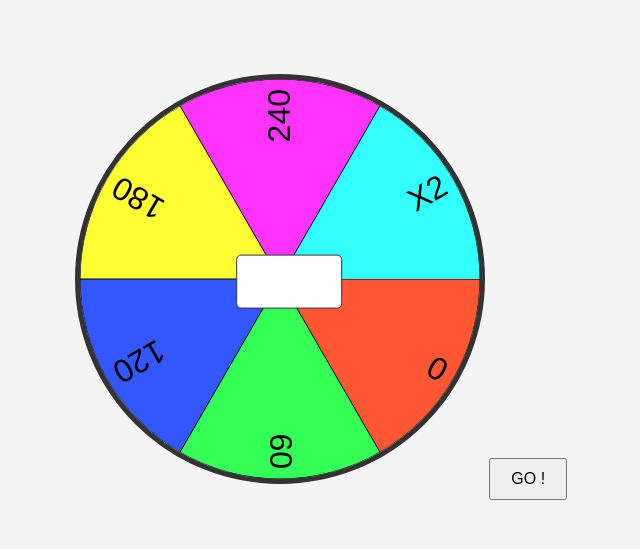
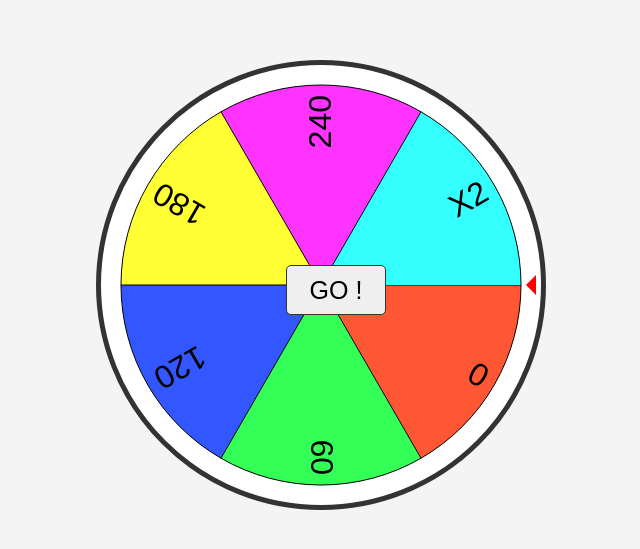
Before and after one commit to lsc72/SIO, a plain HTML site: page RF/index.html in a window 1280 px wide. Shown: the part 113-662 px from the top of the page, without its empty margins (319-959 px from the left). Drawn offline with Linux system fonts and the light colour scheme.

Commit message:
Update index.html

```diff
--- a/RF/index.html
+++ b/RF/index.html
@@ -32,13 +32,13 @@
     #resultContainer {
       position: absolute;
       top: 50%;
-      left: 50%;
+      left: 60%;
       transform: translate(-80%,-60%);
     }
-    #result {
+    #spinButton {
       width: 100px;
       height: 50px;
-      font-size: 40px;
+      font-size: 25px;
       text-align: center;
       border: 1px solid #333;
       border-radius: 5px;
@@ -47,17 +47,16 @@
 </head>
 <body>
   <div id="container">
-    <canvas id="wheel" width="400" height="400"></canvas>
+    <canvas id="wheel" width="440" height="440"></canvas>
     <div id="resultContainer">
-      <input type="text" id="result" readonly value="" />
+      <button id="spinButton">GO !</button>
     </div>
-    <button id="spinButton">GO !</button>
+
   </div>
   <script>
     const canvas = document.getElementById('wheel');
     const ctx = canvas.getContext('2d');
     const spinButton = document.getElementById('spinButton');
-    const resultInput = document.getElementById('result');
     const segments = ['0', '60', '120', '180', '240', 'X2'];
     const segmentColors = ['#FF5733', '#33FF57', '#3357FF', '#FFFF33', '#FF33FF', '#33FFFF'];
     const centerX = canvas.width / 2;
@@ -100,9 +99,9 @@
     // Dessiner une flèche orientée vers le centre (à droite)
     function drawArrow() {
       ctx.beginPath();
-      ctx.moveTo(centerX + radius + 15, centerY);
-      ctx.lineTo(centerX + radius + 25, centerY - 10);
-      ctx.lineTo(centerX + radius + 25, centerY + 10);
+      ctx.moveTo(centerX + radius + 5, centerY);
+      ctx.lineTo(centerX + radius + 15, centerY - 10);
+      ctx.lineTo(centerX + radius + 15, centerY + 10);
       ctx.closePath();
       ctx.fillStyle = '#FF0000';
       ctx.fill();
@@ -112,7 +111,7 @@
     function spinWheel() {
       if (isSpinning) return;
       isSpinning = true;
-      const spinDuration = 3000; // 3 secondes
+      const spinDuration = 2000; // 2 secondes
       const targetAngle = Math.random() * (2 * Math.PI) + 5 * 2 * Math.PI; // Rotation aléatoire
       const start = Date.now();
 
@@ -133,7 +132,8 @@
             (segments.length - (startAngle / (2 * Math.PI)) * segments.length) % segments.length
           );
           const result = segments[winningIndex];
-          resultInput.value = result; // Mettre à jour la zone de texte avec le résultat
+          //resultInput.value = result; // Mettre à jour la zone de texte avec le résultat
+          spinButton.innerText = result
         }
       }
 
```
